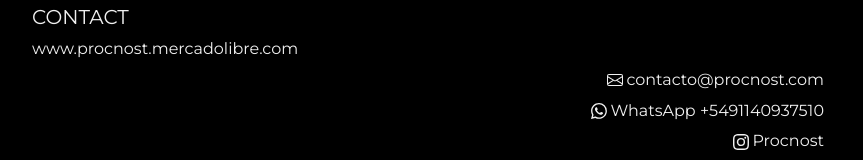
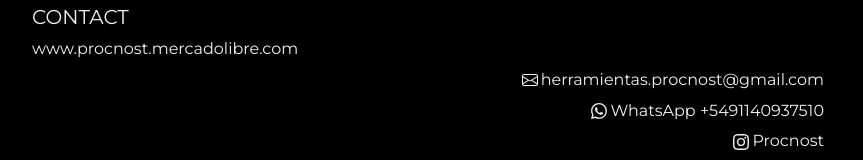
Before and after one commit to ortiztato/Procnost, a plain HTML site: page index.html in a window 1280 px wide. Shown: the part 2906-3066 px from the top of the page, without its empty margins (208-1071 px from the left). Drawn offline with Linux system fonts and the light colour scheme.

Commit message:
cambiado el mail

```diff
--- a/index.html
+++ b/index.html
@@ -153,12 +153,12 @@
             www.procnost.mercadolibre.com
             <br>
 
-            <a href="mailto:ortiztato@gmail.com"><svg xmlns="http://www.w3.org/2000/svg" width="16" height="16"
-                fill="currentColor" class="bi bi-envelope" viewBox="0 0 16 16">
+            <a href="mailto:herramientas.procnost@gmail.com"><svg xmlns="http://www.w3.org/2000/svg" width="16"
+                height="16" fill="currentColor" class="bi bi-envelope" viewBox="0 0 16 16">
                 <path
                   d="M0 4a2 2 0 0 1 2-2h12a2 2 0 0 1 2 2v8a2 2 0 0 1-2 2H2a2 2 0 0 1-2-2V4Zm2-1a1 1 0 0 0-1 1v.217l7 4.2 7-4.2V4a1 1 0 0 0-1-1H2Zm13 2.383-4.708 2.825L15 11.105V5.383Zm-.034 6.876-5.64-3.471L8 9.583l-1.326-.795-5.64 3.47A1 1 0 0 0 2 13h12a1 1 0 0 0 .966-.741ZM1 11.105l4.708-2.897L1 5.383v5.722Z" />
               </svg>
-              <div class="contacttext"> contacto@procnost.com </div>
+              <div class="contacttext"> herramientas.procnost@gmail.com </div>
             </a>
             <br>
 
```
